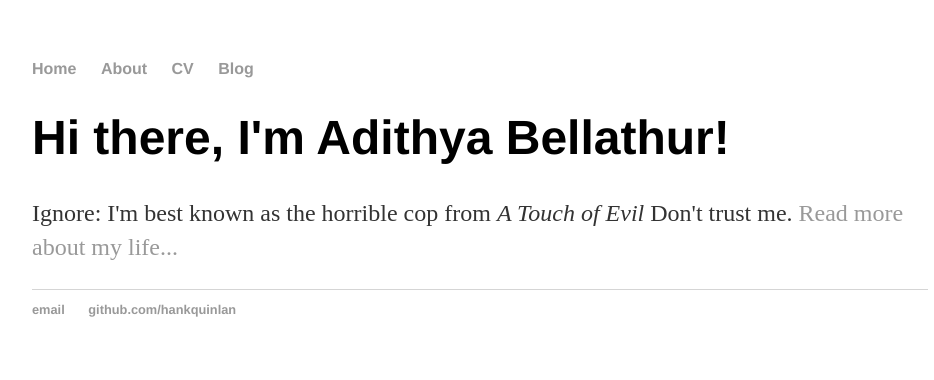
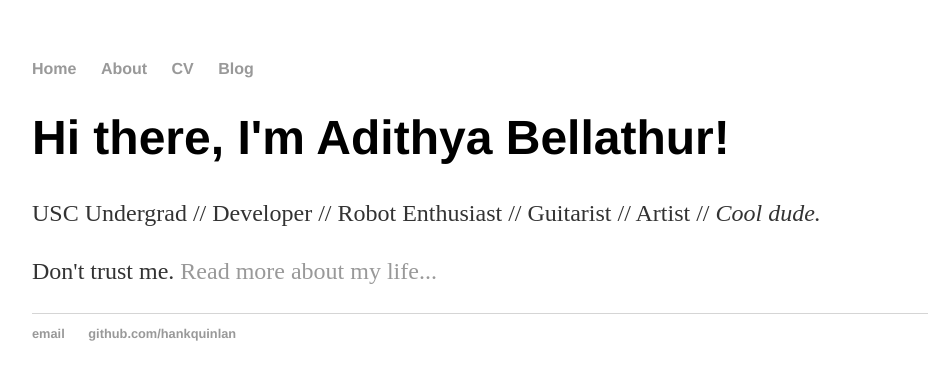
Before and after one commit to adibellathur/adibellathur.github.io, a Jekyll site: the page built from index.html, in a window 1280 px wide. Shown: the top 380 px of the page, without its empty margins (160-1094 px from the left). Built offline with Jekyll 4.4.1, drawn with Linux system fonts in a browser that asks for light colours.

Commit message:
Experimentation. Undo to before this for tutorial equivalence

```diff
--- a/index.html
+++ b/index.html
@@ -4,5 +4,6 @@ title: Adithya Bellathur
 ---
 <div class="blurb">
 	<h1>Hi there, I'm Adithya Bellathur!</h1>
-	<p>Ignore: I'm best known as the horrible cop from <em>A Touch of Evil</em> Don't trust me. <a href="/about">Read more about my life...</a></p>
+	<p> USC Undergrad // Developer // Robot Enthusiast // Guitarist // Artist // <em>Cool dude.</em> </p>
+	<p>Don't trust me. <a href="/about">Read more about my life...</a></p>
 </div><!-- /.blurb -->
```
